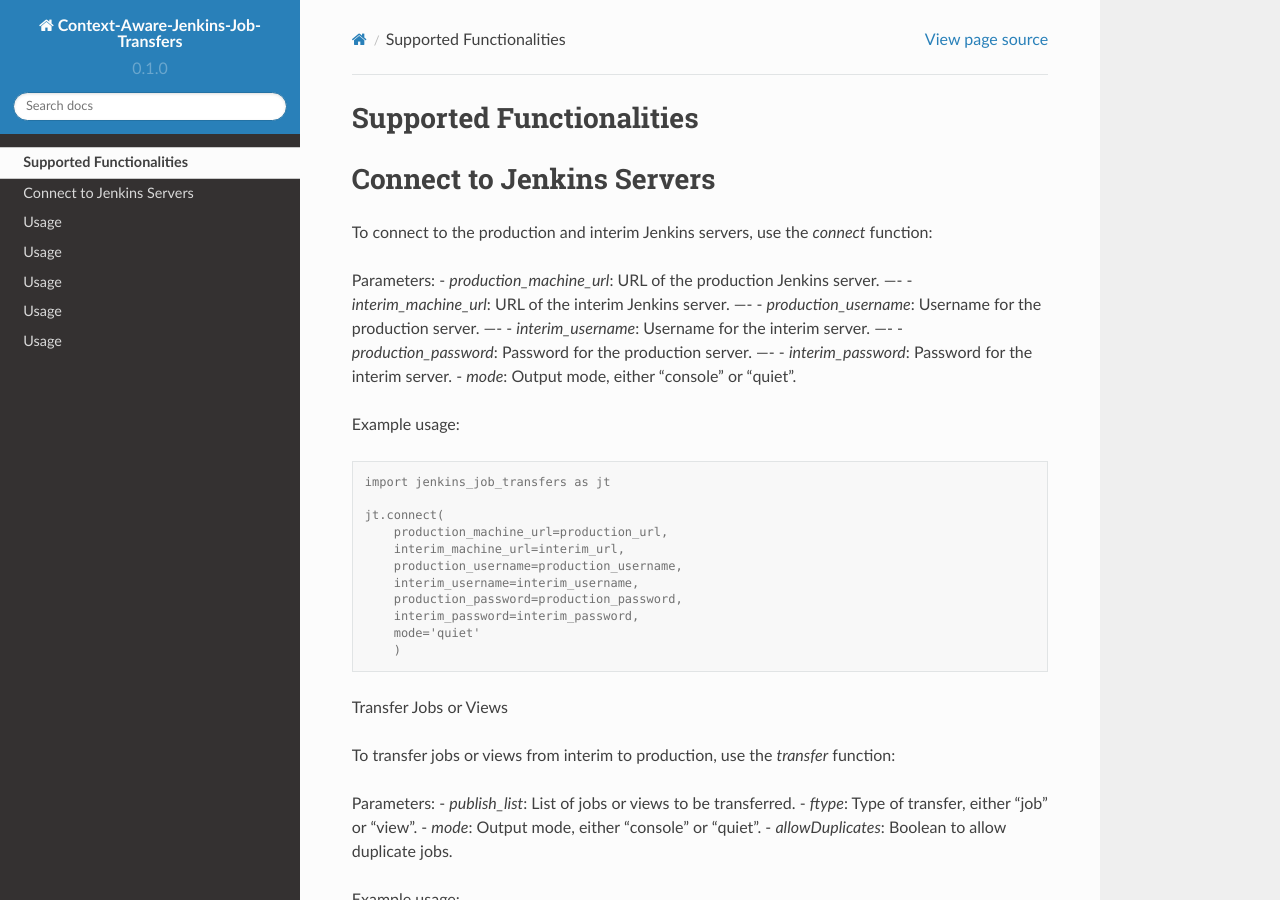
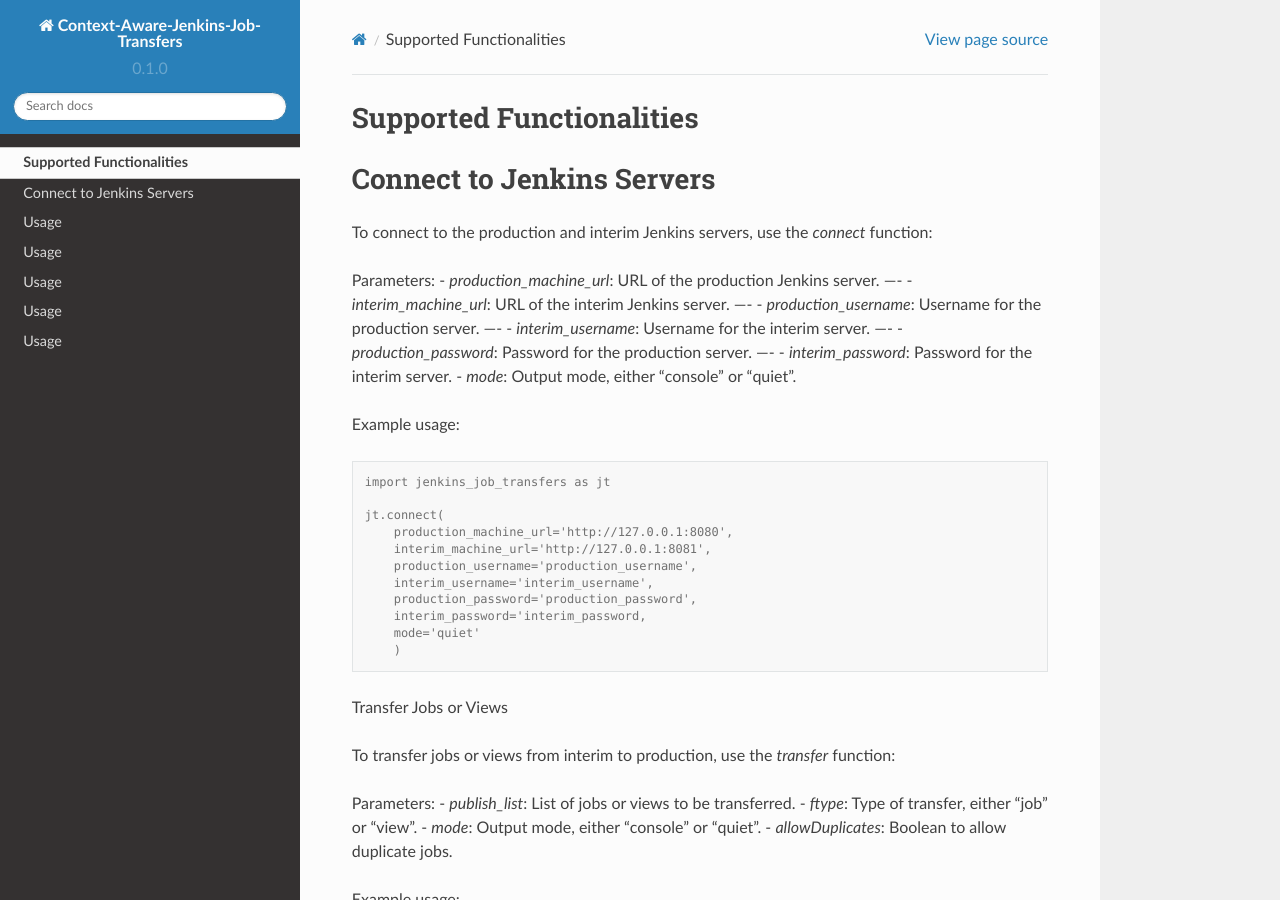
Before and after one commit to joelkariyalil/Context-Aware-Jenkins-Transfers-Documentation, a Sphinx documentation site: the page built from docs/source/usage.rst, in a window 1280 px wide and 900 px high. Built offline with Sphinx 7.4.7 and the Read the Docs theme 2.0.0, drawn with Linux system fonts in a browser that asks for light colours; pages that are not in the unit, such as notebooks, are missing from menus.

Commit message:
MOD: Changes in usage.rst

```diff
--- a/docs/source/usage.rst
+++ b/docs/source/usage.rst
@@ -27,12 +27,12 @@
     import jenkins_job_transfers as jt
 
     jt.connect(
-        production_machine_url=production_url,
-        interim_machine_url=interim_url,
-        production_username=production_username,
-        interim_username=interim_username,
-        production_password=production_password,
-        interim_password=interim_password,
+        production_machine_url='http://127.0.0.1:8080',
+        interim_machine_url='http://127.0.0.1:8081',
+        production_username='production_username',
+        interim_username='interim_username',
+        production_password='production_password',
+        interim_password='interim_password,
         mode='quiet'
         )
 
```
